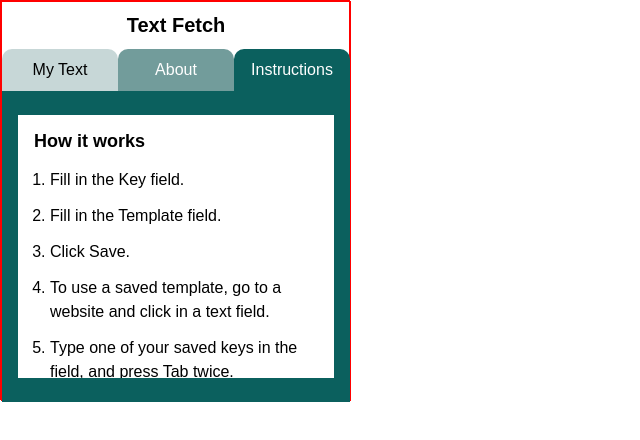
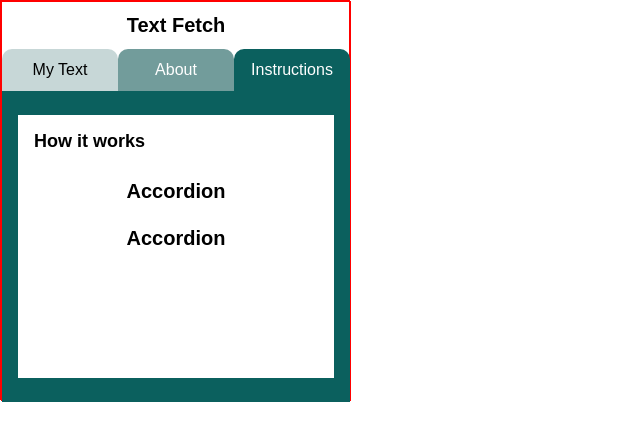
Before and after one commit to agviray/react-text-fetch, a React (Create React App) app: page /instructions in a window 1280 px wide. Shown: the top 440 px of the page, without its empty margins (0-640 px from the left). Built offline with nearby package versions, Linux system fonts and the light colour scheme.

Commit message:
Update Instructions contents

```diff
--- a/src/components/About/About.js
+++ b/src/components/About/About.js
@@ -7,7 +7,7 @@ const About = () => {
       <div>
         <h2>What is Text Fetch?</h2>
         <p>
-          Text Fetch is tool used to create, stash, and fetch your text
+          Text Fetch is tool used to create, save, and fetch your text
           templates.
         </p>
       </div>
--- a/src/components/Instructions/Instructions.js
+++ b/src/components/Instructions/Instructions.js
@@ -1,47 +1,52 @@
 import React from 'react';
 import './instructions.css';
+import Accordion from '../Accordion/Accordion';
+
+const savingYourTextContent = {
+  heading: 'Saving and editing your text',
+  body: [
+    {
+      bodyHeading: 'Saving',
+      bodyText: [
+        'Fill in the Key and Template fields, and then click on the Save button.',
+        'Your Key/Template pair will now be saved.',
+      ],
+    },
+    {
+      bodyHeading: 'Editing and deleting',
+      bodyText: [
+        'To edit or delete a Key/Template plair, selecte a key name from the All Keys list.',
+        'The selected keys name and template will appear in their respective fields, along with additional button options.',
+        'Click the Edit button to enter an editing mode. You will now be able to edit the Key or Template.',
+        'Make your changes then save them by clicking the Save button.',
+        'Click the Delete button to delete a Key/Template pair.',
+        'A popup will appear, where you can choose to confirm or cancel your decision.',
+      ],
+    },
+  ],
+};
+
+const usingYourTextContent = {
+  heading: 'Using your text',
+  body: [
+    {
+      bodyText: [
+        'Lorem ipsum dolor, sit amet consectetur adipisicing elit. Eaque, provident.',
+        'Lorem ipsum dolor sit amet consectetur adipisicing.',
+        'Lorem ipsum dolor sit amet consectetur adipisicing elit. Excepturi!',
+        'Lorem ipsum dolor sit amet consectetur.',
+      ],
+    },
+  ],
+};
 
 const Instructions = () => {
   return (
     <div className="instructionsContainer">
       <div>
         <h2>How it works</h2>
-        <ol>
-          <div>
-            <li>
-              <p>Fill in the Key field.</p>
-              {/*
-
-            *** Implement Accordion component for this text? ***
-
-            <p>The Key is case sensitive, and may consist
-              of numbers, letters, or a comination of both. The Key must be 3 to
-              4 characters long.
-              </p>
-            */}
-            </li>
-            <li>
-              <p>Fill in the Template field.</p>
-            </li>
-            <li>
-              <p>Click Save.</p>
-            </li>
-            <li>
-              <p>
-                To use a saved template, go to a website and click in a text
-                field.
-              </p>
-            </li>
-            <li>
-              <p>
-                Type one of your saved keys in the field, and press Tab twice.
-              </p>
-            </li>
-            <li>
-              <p>The template associated with your key will be displayed.</p>
-            </li>
-          </div>
-        </ol>
+        <Accordion accordionContent={savingYourTextContent} />
+        <Accordion accordionContent={usingYourTextContent} />
       </div>
     </div>
   );
```
